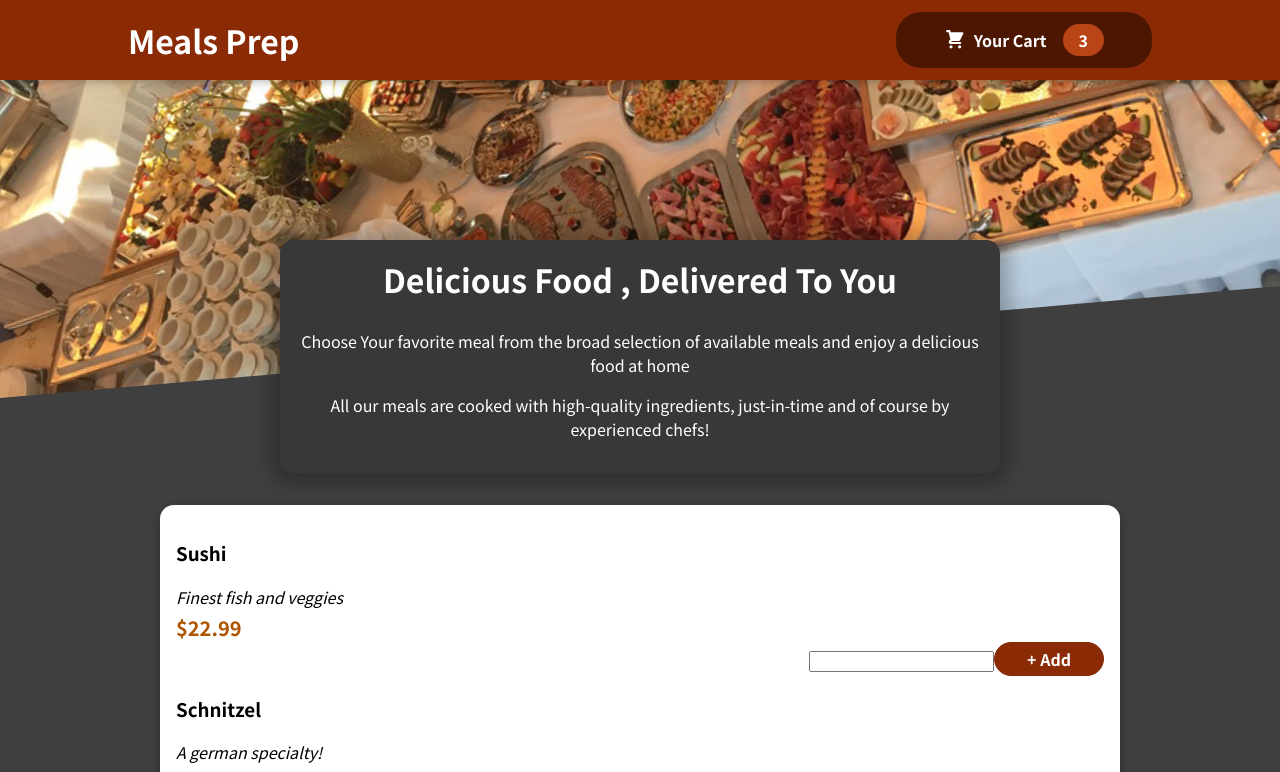
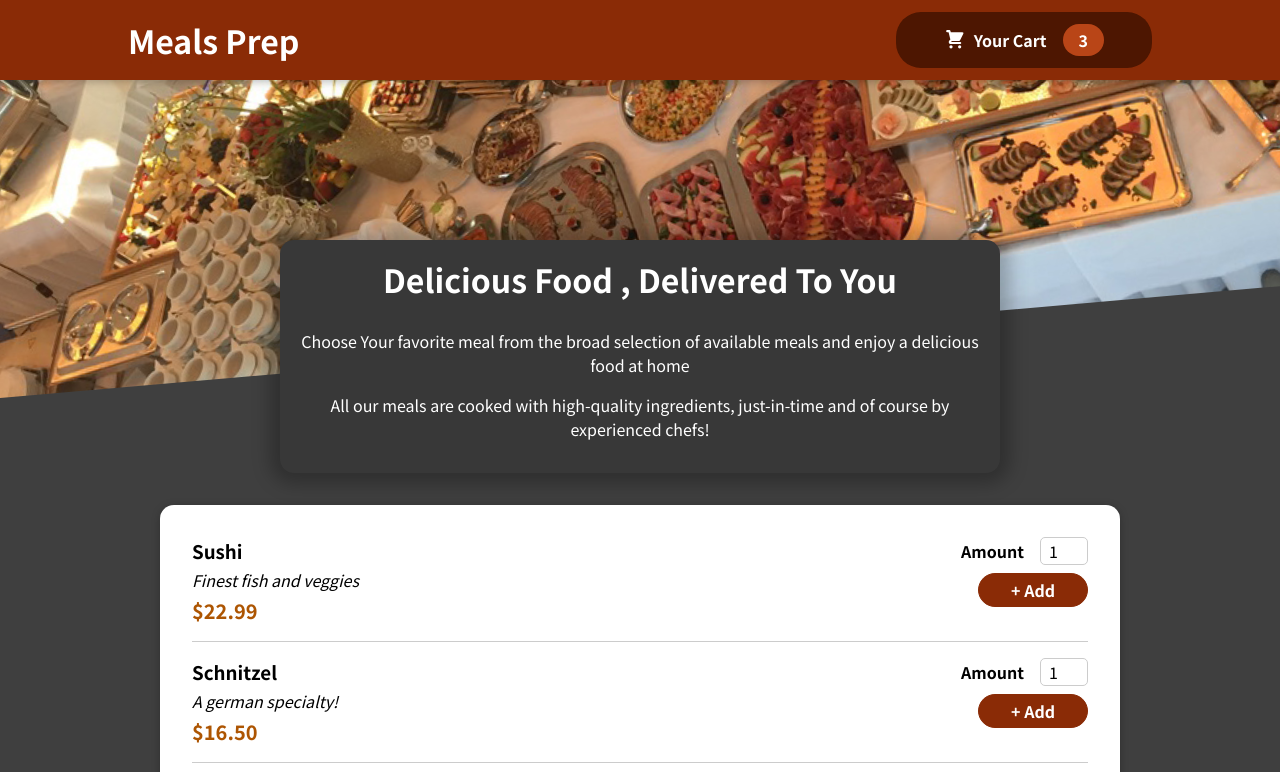
Before and after one commit to takkar94/BasicFoodAppWithHooks, a React (Create React App) app: page / in a window 1280 px wide. Shown: the top 772 px of the page. Built offline with nearby package versions, Linux system fonts and the light colour scheme.

Commit message:
added a amount adder

```diff
--- a/src/Components/Meals/MealItem/MealItem.js
+++ b/src/Components/Meals/MealItem/MealItem.js
@@ -6,14 +6,14 @@
     const price = `$${props.price.toFixed(2)}`;
 
     return (
-        <li>
+        <li className={classes.meal}>
             <div>
                 <h3>{props.name}</h3>
                 <div className={classes.description}>{props.description}</div>
                 <div className={classes.price}>{price}</div>
             </div>
             <div>
-                <MealItemForm/>
+                <MealItemForm id={props.id}/>
             </div>
         </li>
     )
--- a/src/Components/Meals/MealItem/MealItemForm.js
+++ b/src/Components/Meals/MealItem/MealItemForm.js
@@ -1,12 +1,22 @@
-import classes from './MealItemForm.module.css'
+import Input from "../../UI/Input";
+import classes from "./MealItemForm.module.css";
 
-const MealItemForm = props => {
-    return (
-        <form className={classes.form}>
-            <input/>
-            <button> + Add</button>
-        </form>
-    )
+const MealItemForm = (props) => {
+  return (
+    <form className={classes.form}>
+      <Input
+        label="Amount"
+        input={{
+          id: "amount",
+          type: "number",
+          min: "1",
+          max: "5",
+          defaultValue: "1",
+        }}
+      />
+      <button> + Add</button>
+    </form>
+  );
 };
 
 export default MealItemForm;
--- a/src/Components/UI/Input.js
+++ b/src/Components/UI/Input.js
@@ -0,0 +1,12 @@
+import classes from "./Input.module.css";
+
+const Input = props => {
+    return (
+        <div className={classes.input}>
+            <label htmlFor={props.input.id}>{props.label}</label>
+            <input  {...props.input}/>
+        </div>
+    )
+};
+
+export default Input;
--- a/src/Components/UI/Input.module.css
+++ b/src/Components/UI/Input.module.css
@@ -0,0 +1,18 @@
+.input {
+  display: flex;
+  align-items: center;
+  margin-bottom: 0.5rem;
+}
+
+.input label {
+  font-weight: bold;
+  margin-right: 1rem;
+}
+
+.input input {
+  width: 3rem;
+  border-radius: 5px;
+  border: 1px solid #ccc;
+  font: inherit;
+  padding-left: 0.5rem;
+}
```
Also changed, not shown: 2 other files (tests, documents, lock files or other folders).
